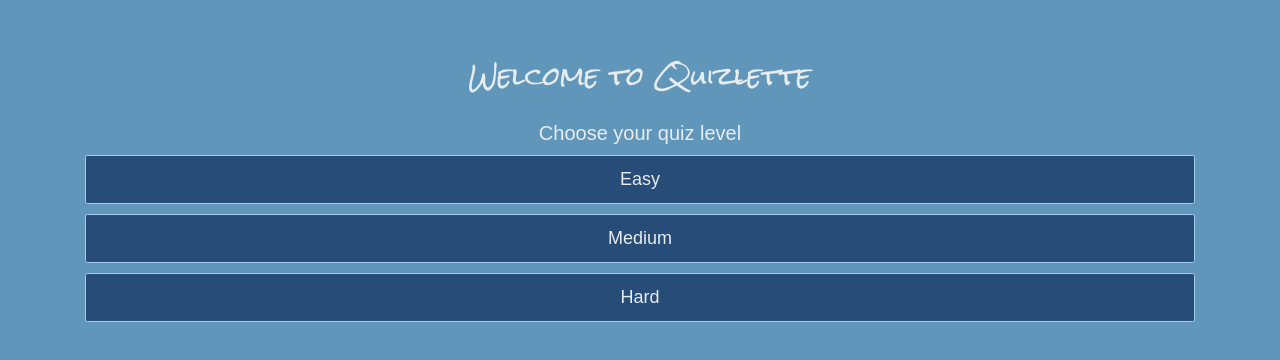
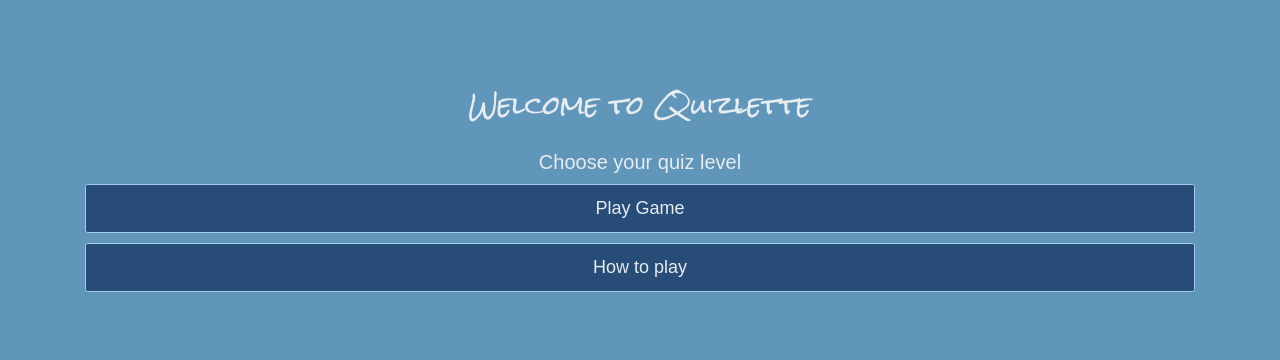
Before and after one commit to Spannakin/Nature-Quiz, a plain HTML site: page index.html in a window 1280 px wide. Shown: the part 204-564 px from the top of the page. Drawn offline with nearby package versions, Linux system fonts and the light colour scheme; a web font is replaced by a local one.

Commit message:
design changes to homescreen

```diff
--- a/index.html
+++ b/index.html
@@ -15,9 +15,8 @@
         <div id="home" class="flex-centre flex-column">
             <h1>Welcome to Quizlette</h1>
             <h2>Choose your quiz level</h2>
-            <a class="btn" id="easy-btn" href="/game.html">Easy</a>
-            <a class="btn" id="med-btn" href="/game.html">Medium</a>
-            <a class="btn" id="hard-btn" href="/game.html">Hard</a>
+            <a class="btn" href="/game.html">Play Game</a>
+            <a class="btn" href="/play.html">How to play</a>
         </div>
     </div>
 
```
